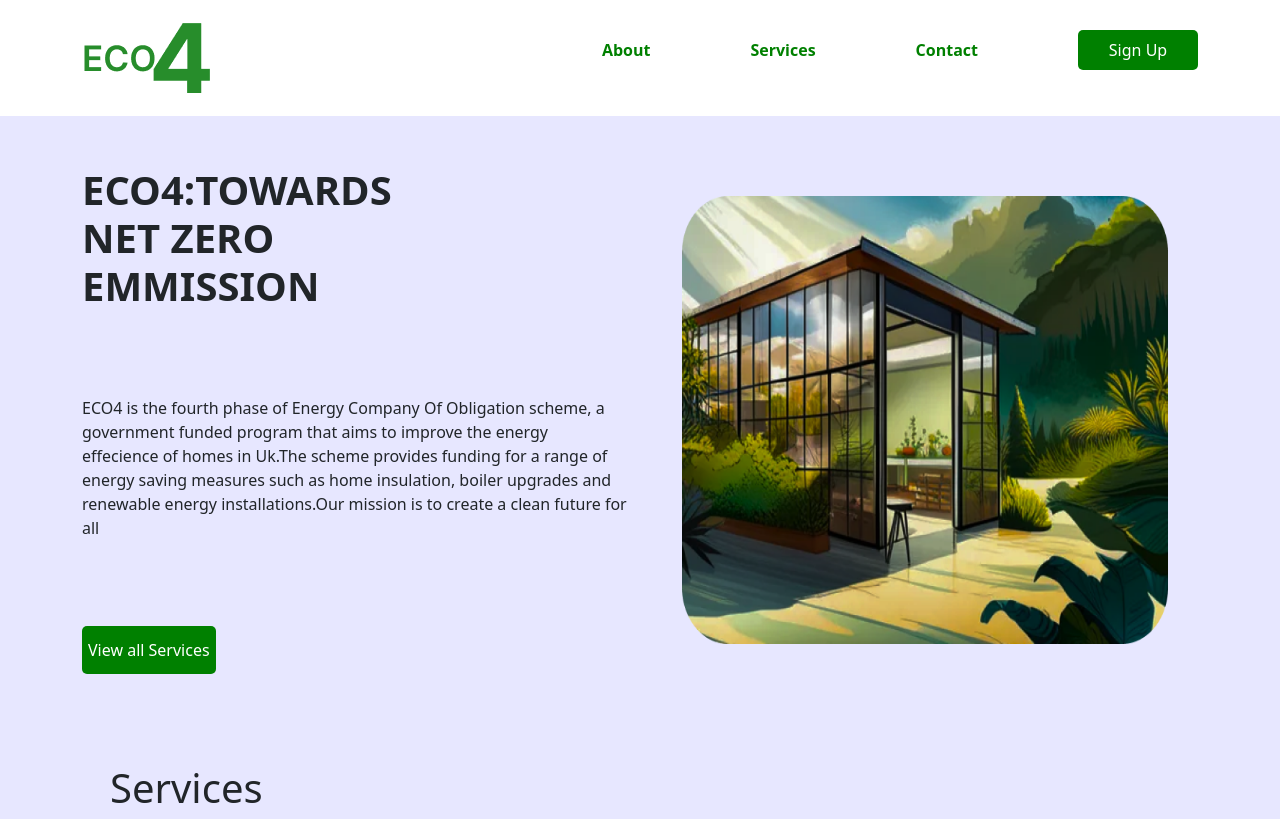
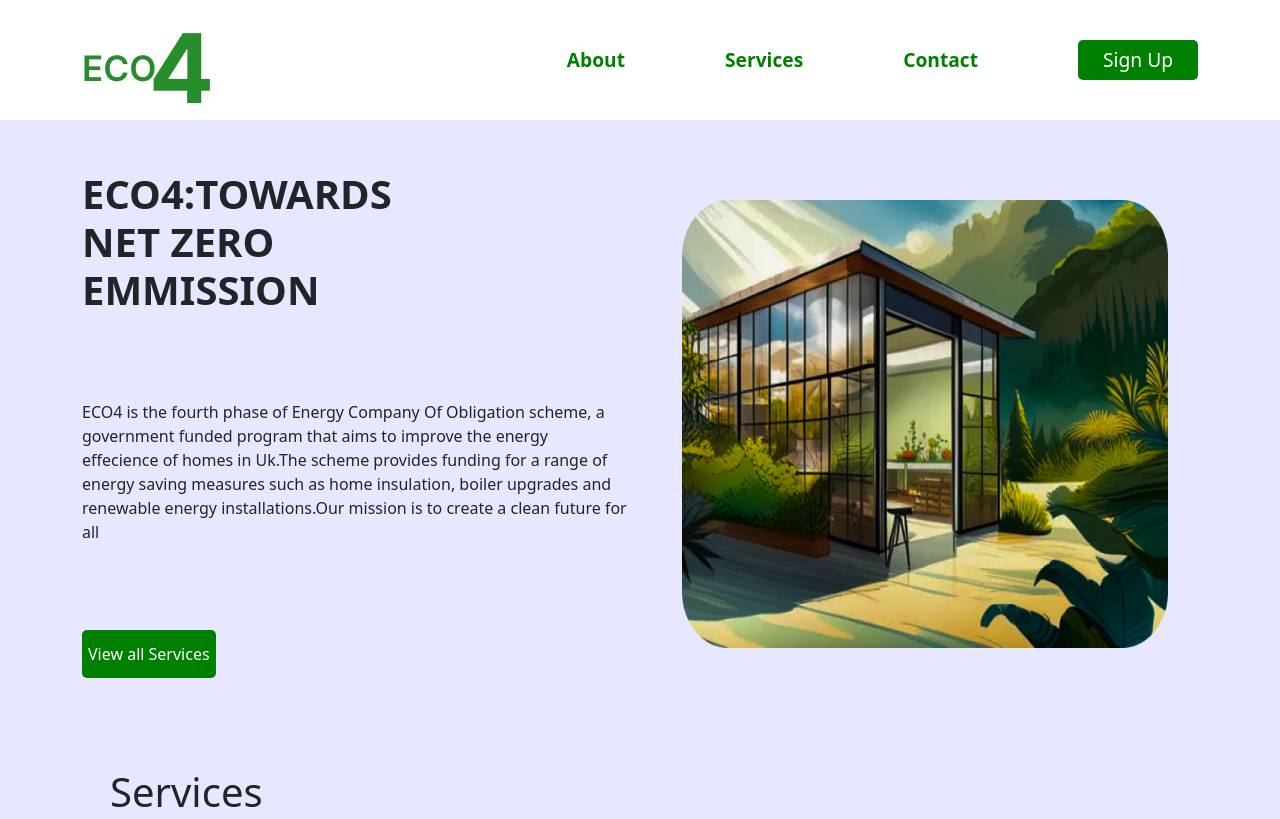
Before and after one commit to tapiwanashechakurungama/eco4-project, a plain HTML site: page index.html in a window 1280 px wide. Shown: the top 819 px of the page. Drawn offline with Linux system fonts and the light colour scheme.

Commit message:
my commits

```diff
--- /dev/null
+++ b/css/main.js
@@ -0,0 +1,7 @@
+const ham = document.getElementById('ham');
+const nav = document.getElementById('nav');
+const body = document.body
+
+ham.addEventListener('click', function(e){
+    body.classList.toggle('active')
+})
--- a/css/style.scss
+++ b/css/style.scss
@@ -51,7 +51,46 @@ table {
 }
 // phone
 .pc-nav{
-    display: none;
+    transition: .5s all ease-in-out;
+    display: none !important;
+    display: flex;
+    flex-direction: column;
+    gap: 50px;
+    justify-content: center;
+    height: 80vh;
+    align-items: center;
+    ul{
+        display: flex;
+        flex-direction: column;
+        text-align: center;
+        justify-content: center;
+        justify-content: space-between;
+        height: 100vh;
+        font-size: larger;
+        li{
+            font-size: 2rem;
+            font-weight: bold;
+        }
+    }
+    button{
+        width: 13rem;
+        background-color: green;
+        color: white;
+        border: none;
+        border-radius: 20px;
+        height: 4rem;
+        display: none;
+    }
+    img{
+        display: none;
+    }
+
+}
+.active{
+    .pc-nav{
+        transition: all ease-in-out .5s;
+        display: block !important;
+    }
 }
 
 .mobile-nav{display: flex;
@@ -230,7 +269,7 @@ table {
             border-radius: 5px;
     }
     button{
-        width: 7rem;
+        width: 7.1rem;
         height: 3rem;
         background-color: green;
         color: white;
@@ -280,7 +319,22 @@ No media query since this is the default in Bootstrap because it is "mobile firs
 /* Medium devices (tablets, 768px and up) The navbar toggle appears at this breakpoint */
 @media (min-width: 768px) {
     .pc-nav{
-        display: block;
+        height: 15vh;
+        display: block !important;
+        button{
+            display: block;
+        }
+        img{
+            display: block;
+        }
+        ul{
+            display: flex;
+            flex-direction: row;
+            height: 15vh;
+            li{
+                font-size: 1.2rem;
+            }
+        }
     }
 .mobile-nav{
 display: none;
--- a/index.html
+++ b/index.html
@@ -13,13 +13,13 @@
 <body>
     <nav class="mobile-nav container">
         <img src="./images/Group 66.png" alt="">
-        <div class="hamburger-menu">
+        <div class="hamburger-menu" id="ham">
             <div class="line"></div>
             <div class="line"></div>
             <div class="line"></div>
         </div>
     </nav>
-    <nav class="pc-nav">
+    <nav class="pc-nav" id="nav">
         <div class="container">
             <div class="flex-container">
                 <img class="img-fluid" src="./images/Group 66.png" alt="">
@@ -151,7 +151,7 @@
                         <input type="email" id="email" email="email" placeholder="Email Address"><br>
                         <input type="text" id="text="email" placeholder="Subject"><br>
                         <textarea name="message" id="message" rows="4" placeholder="Write your message...."></textarea><br>
-                        <button>Send Message</button>
+                        <button>Send Message!</button>
                     </form>
                 </div>
             </div>
@@ -168,6 +168,6 @@
     <div class="green">
         <p> 2023 NASHY ALL RIGHTS RESERVED</p>
     </div>
-
+    <script src="./css/main.js"></script>
 </body>
 </html>
```
Also changed, not shown: css/style.css, 1 other file.
